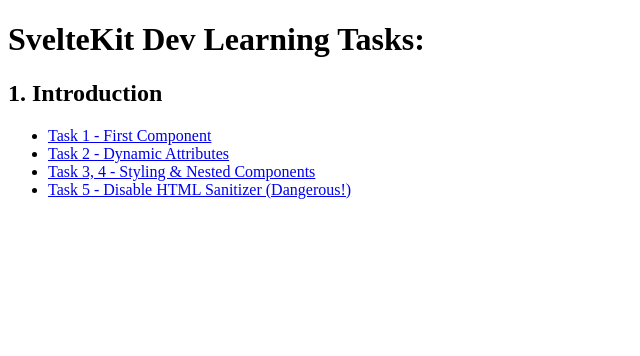
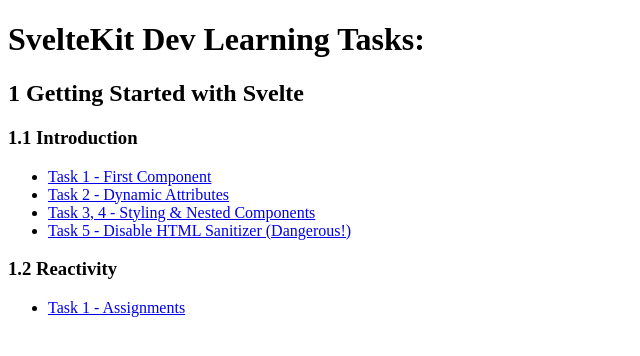
Before and after one commit to twent/svelte-kit-learning, a SvelteKit app: page / in a window 1280 px wide. Shown: the top 356 px of the page, without its empty margins (0-640 px from the left). Built offline with nearby package versions, Linux system fonts and the light colour scheme.

Commit message:
🛠️ Change structure

```diff
--- a/src/routes/+page.svelte
+++ b/src/routes/+page.svelte
@@ -4,21 +4,32 @@
 
 <h1>SvelteKit Dev Learning Tasks:</h1>
 
-<h2>1. Introduction</h2>
+<h2>1 Getting Started with Svelte</h2>
+<h3>1.1 Introduction</h3>
 <ul>
 	<li>
-		<Link href="/introduction/first-component" title="Task 1 - First Component" />
+		<Link href="/chapter-one/introduction/first-component" title="Task 1 - First Component" />
 	</li>
 	<li>
-		<Link href="/introduction/dynamic-attributes" title="Task 2 - Dynamic Attributes" />
-	</li>
-	<li>
-		<Link href="/introduction/nested-components" title="Task 3, 4 - Styling & Nested Components" />
+		<Link href="/chapter-one/introduction/dynamic-attributes" title="Task 2 - Dynamic Attributes" />
 	</li>
 	<li>
 		<Link
-			href="/introduction/disable-html-sanitizer"
+			href="/chapter-one/introduction/nested-components"
+			title="Task 3, 4 - Styling & Nested Components"
+		/>
+	</li>
+	<li>
+		<Link
+			href="/chapter-one/introduction/disable-html-sanitizer"
 			title="Task 5 - Disable HTML Sanitizer (Dangerous!)"
 		/>
 	</li>
 </ul>
+
+<h3>1.2 Reactivity</h3>
+<ul>
+	<li>
+		<Link href="/chapter-one/reactivity/assignments" title="Task 1 - Assignments" />
+	</li>
+</ul>
```
Also changed, not shown: src/routes/chapter-one/introduction/disable-html-sanitizer/+page.svelte (renamed from src/routes/introduction/disable-html-sanitizer/+page.svelte), src/routes/chapter-one/introduction/dynamic-attributes/+page.svelte (renamed from src/routes/introduction/dynamic-attributes/+page.svelte), src/routes/chapter-one/introduction/first-component/+page.svelte (renamed from src/routes/introduction/first-component/+page.svelte), src/routes/chapter-one/introduction/nested-components/+page.svelte (renamed from src/routes/introduction/nested-components/+page.svelte).
